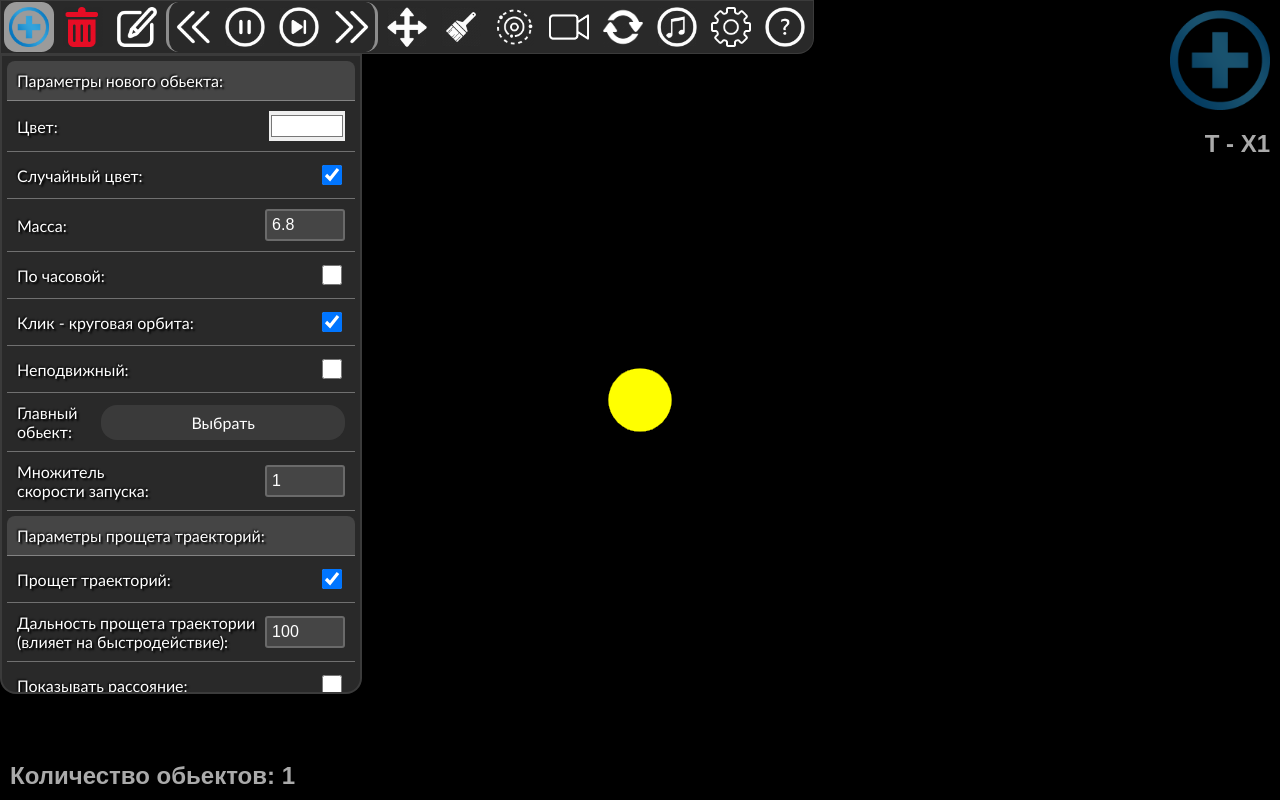
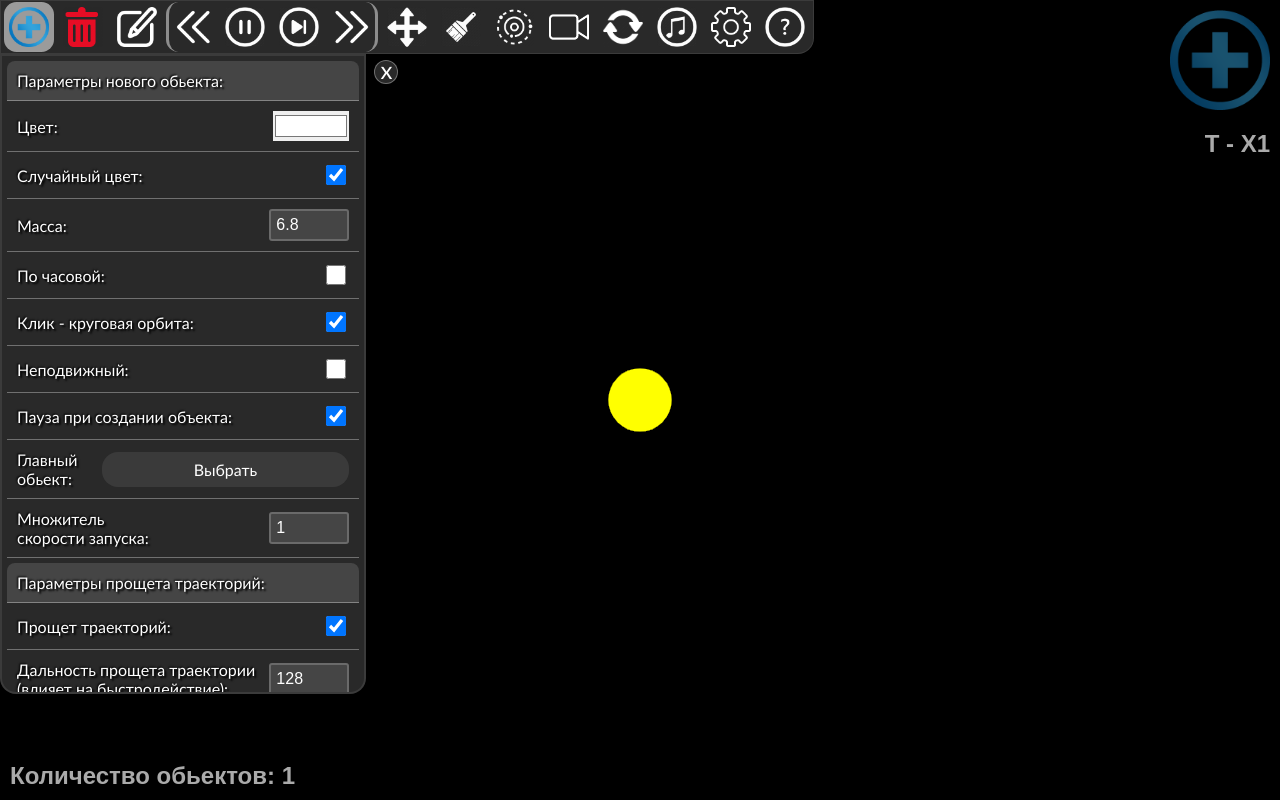
Before and after one commit to mishavoloshchuk/Orbit-Simulator, a PHP site: page / in a window 1280 px wide. Run offline with PHP 8.4, Linux system fonts and the light colour scheme.

Commit message:
Simulator

```diff
--- a/css/main.css
+++ b/css/main.css
@@ -151,14 +151,14 @@ span {
 }
 
 .menu_pos_size {
-	position: absolute;
+	max-width: 100%;
+	max-height: 100%;
 	background-color: #3E3E3EAA;
 	border: 2px solid #aaa2;
 	display: none;
-	min-height: 100px;
 	padding: 0 5px;
+	overflow: auto;
 	z-index: 2;
-	overflow: auto;
 	border-bottom-right-radius: 1em;
 	border-bottom-left-radius: 1em;
 }
@@ -197,24 +197,6 @@ span {
 	background-color: #fff2;
 	border-top-right-radius: 0.5em;
 	border-top-left-radius: 0.5em;
-}
-
-.menu_close {
-	background-color: #fff1;
-	justify-content: center;
-	border-radius: 1em;
-	margin: 5px 0;
-	text-shadow: none;
-	padding: 10px;
-}
-
-.menu_close:hover {
-	background-color: #fff2;
-	cursor: pointer;
-}
-
-.del_menu_options {
-
 }
 
 .state {
@@ -256,17 +238,13 @@ span {
 	font-style: bold;
 }
 
-.menu_max_s {
-	max-height: 80%;
-	max-width: 75%;
-}
-
 .menu_pos {
 	top: 54px;
 	left: 0;
 }
 
 .button {
+	text-align: center;
 	min-height: 10px;
 	width: 100%;
 	background-color: #aaa2;
@@ -291,3 +269,45 @@ span {
 	display: none;
 	font-family: arial;
 }
+
+.menu_container {
+	display: block;
+	height: 80%;
+	max-width: 70%;
+	position: absolute;
+	text-align: left;
+}
+
+.close_button {
+	display: flex;
+	justify-content: center;
+	align-items: center;
+	background-color: #3E3E3Eaa;
+	border-radius: 50%;
+	text-shadow: none;
+	border: 1px solid #fff5;
+	width: 3vh; height: 3vh;
+	right: -4vh; top: 6px;
+	font-size: 3vh;
+	padding: 0 0 0.7vh 0;
+	position: absolute;
+	transition: 0.1s;
+	z-index: 2;
+}
+.close_button:hover {
+	background-color: #fff2;
+	cursor: pointer;
+	transform: scale(1.1);
+}
+.close_button:before {
+	content: 'x';
+}
+.close_button:active {
+	background-color: #fff3;
+	transform: scale(1.05);
+}
+.inner_menu_pos {
+	overflow: auto;
+	position: relative;
+	max-height: 79vh;
+}
--- a/index.html
+++ b/index.html
@@ -72,15 +72,15 @@
 		<div class="btn" id='help'>
 			<img src="ico/help.png" alt="Help" title="Помощь">
 		</div>
+
 	</div>
 	<div class="time_speed">
 		<h2></h2>
 	</div>
-	<div class="object_count">
-		<h2>Количество обьектов: 1</h2>
-	</div>
+	<div class='menu_container menu_pos'>
+		<div class='close_button' id='close_button'></div>
 		<!--Create menu-->
-	<div class="menu_options menu_pos_size menu_pos menu_max_s" id="menu_options">
+		<div class="menu_options menu_pos_size" id="menu_options">
 			<div class='option_item title_option_item'>
 				<span>Параметры нового обьекта:</span>
 			</div>
@@ -118,6 +118,11 @@
 			</div>
 
 			<div class='option_item'>
+				<span>Пауза при создании объекта: </span>
+				<input type="checkbox" class='checkbox' id="new_obj_pause">
+			</div>
+
+			<div class='option_item'>
 				<span>Главный обьект: </span>
 				<div class="button" id="select_main_obj">
 					<span>
@@ -143,21 +148,21 @@
 				<input type="number" class='input_num' id="traj_calc_samples">
 			</div>
 			<div class='option_item'>
+				<span>Точность прощета траектории % <br>(влияет на быстродействие): </span>
+				<input type="number" class='input_num' id="traj_calc_accuracity" max="100" min="1">
+			</div>
+			<div class='option_item without_border'>
 				<span>Показывать рассояние: </span>
 				<input type="checkbox" class='checkbox' id="vis_distance_check">
 			</div>
 
-		<div class='option_item menu_close close_btn' style="border-bottom: none;">
-			<div>Закрыть</div>
-		</div>
-
 		</div>
 		<!--Delete menu-->
-	<div class="del_menu_options menu_pos_size menu_pos menu_max_s" id="del_menu_options">
+		<div class="del_menu_options menu_pos_size" id="del_menu_options">
 			<div class='option_item title_option_item'>
 				<span>Параметры удаления обьекта:</span>
 			</div>
-		<div class='option_item'>
+			<div class='option_item without_border'>
 				<form onchange="switcher.del_radio = +this.del_method.value;">
 					<div style="display: flex; justify-content: space-between; align-items: center; margin-bottom: 10px">
 						<span>Удалить ближайший к курсору обьект: </span>
@@ -175,13 +180,9 @@
 
 			</div>
 
-		<div class='option_item menu_close close_btn' style="border-bottom: none;">
-			<div>Закрыть</div>
-		</div>
-
 		</div>
 		<!--Edit menu-->
-	<div class="edit_menu menu_pos_size menu_pos menu_max_s" id="edit_menu">
+		<div class="edit_menu menu_pos_size" id="edit_menu">
 			<div class='option_item title_option_item'>
 				<span>Редактиование свойств обьекта:</span>
 			</div>
@@ -214,19 +215,15 @@
 
 			</div>
 
-		<div class='option_item'>
+			<div class='option_item without_border'>
 				<div class="button" id="reset_speed_btn">
 					<span>Обнулить скорость</span>
 				</div>
 			</div>
 
-		<div class='option_item menu_close close_btn' style="border-bottom: none;">
-			<div>Закрыть</div>
-		</div>
-
 		</div>
 		<!--Help menu-->
-	<div class="help_menu menu_pos_size menu_pos menu_max_s" id="help_menu">
+		<div class="help_menu menu_pos_size" id="help_menu">
 			<div class='option_item title_option_item'>
 				<span>Горячие клавиши:</span>
 			</div>
@@ -237,8 +234,8 @@
 				<div><span>• D - Перейти в меню удаления обьектов.</span><br></div>
 				<div><span>• E - Перейти в меню редактирования объектов.</span><br></div>
 				<div><span>• "<" - Замедлить время.</span><br></div>
-			<div><span>• P - Пауза.</span><br></div>
-			<div><span>• "/" - Запустить, восстановить нормальное течение времени.</span><br></div>
+				<div><span>• P - Пауза\Старт.</span><br></div>
+				<div><span>• "/" - Восстановить течение времени по умолчанию.</span><br></div>
 				<div><span>• ">" - Ускорить время.</span><br></div>
 				<div><span>• M - Переместить обьект.</span><br></div>
 				<div><span>• T - Перейти в меню вида траекторий.</span><br></div>
@@ -246,17 +243,13 @@
 				<div><span>• S - Перейти в меню настроек.</span><br></div>
 				<div><span>• Space (Пробел) - Создать новый обьект с круговой орбитой на позиции курсора.</span><br></div>
 				<div><span>• Клик - Создать обьект.</span><br></div>
-			<div><span>• F9 - Показать FPS.</span><br></div>
+				<div><span>• F9 - Вкл\Выкл счетчик FPS.</span><br></div>
 			</div>
 			<div class='option_item title_option_item'>
 				<span>Почта для советов или найденых багов:</span>
 			</div>
 			<div class='help_option_item'>
 				<span>orbitsimulator1@gmail.com</span>
-		</div>
-
-		<div class='option_item menu_close close_btn' style="border-bottom: none;">
-			<div>Закрыть</div>
 			</div>
 
 		</div>
@@ -324,7 +317,7 @@
 			<div class='option_item title_option_item'>
 				<span>Загрузить/сохранить состояние обьектов:</span>
 			</div>
-		<div class='option_item'>
+			<div class='option_item without_border'>
 				<input class="button file_input" type="file" accept=".txt" id="select_file" style="display: none;">
 				<div class="button" id="sel_file_but" style="margin: 0 5px;">
 					<span>
@@ -338,9 +331,6 @@
 				</div>
 			</div>
 
-		<div class='option_item menu_close close_btn' style="border-bottom: none;">
-			<div>Закрыть</div>
-		</div>
 		</div>
 		<!--Camera menu-->
 		<div class="camera_menu menu_pos_size menu_pos menu_max_s" id="camera_menu">
@@ -362,17 +352,18 @@
 				<input type="checkbox" class="checkbox" id="chck_zoomToScreenCenter">
 			</div>
 
-		<div class='option_item'>
+			<div class='option_item without_border'>
 				<div class="button" id="clear_camera_settings">
 					<span>
 						Сбросить настройки камеры
 					</span>
 				</div>
 			</div>
-
+			<!--
 			<div class='option_item menu_close close_btn' style="border-bottom: none;">
 				<div>Закрыть</div>
 			</div>
+			-->
 
 		</div>
 
@@ -405,10 +396,16 @@
 					</div>
 				</form>
 			</div>
-		<div class='option_item menu_close close_btn' style="border-bottom: none;">
-			<div>Закрыть</div>
+
+		</div>
 	</div>
 
+	<div class="power canvas">
+		0
+	</div>
+
+	<div class="object_count canvas">
+		<h2>Количество обьектов: 1</h2>
 	</div>
 
 	<div class="state">
@@ -418,11 +415,7 @@
 		<h1 style="color: #dd0;">Удален!</h1>
 	</div>
 
-	<div class="power canvas">
-		0
-	</div>
-
-	<div class="fps">
+	<div class="fps canvas">
 		FPS: __
 	</div>
 </body>
```
Also changed, not shown: js/script.js (+138 -65 lines). Lines whose indentation alone changed are shown as unchanged.
